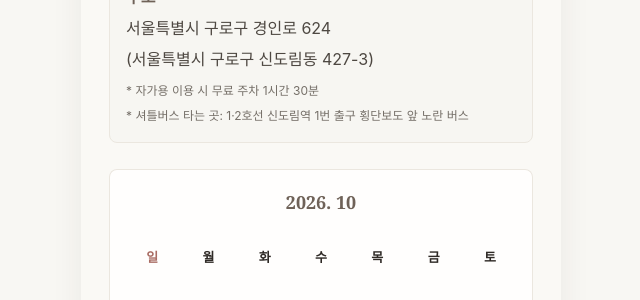
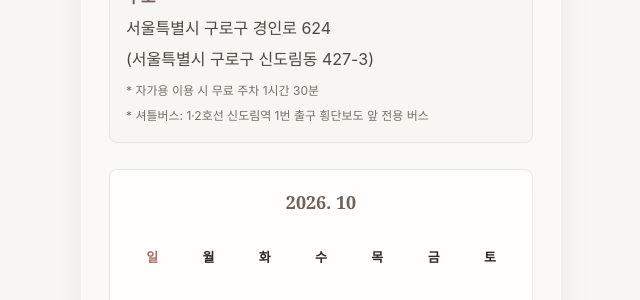
Before and after one commit to qnfnwkd/qnfnwkd.github.io, a Jekyll site: the page wedding-invitation/index.html, which Jekyll copies as it is, in a window 1280 px wide and 900 px high, scrolled down 1542 px. Shown: the part 152-452 px from the top of the window, without its empty margins (319-959 px from the left). Built offline with Jekyll 4.4.1, drawn with Linux system fonts in a browser that asks for light colours; a script that is not in the unit is left out.

Commit message:
Update index.html

```diff
--- a/wedding-invitation/index.html
+++ b/wedding-invitation/index.html
@@ -74,7 +74,7 @@
             <dd>서울특별시 구로구 경인로 624</dd>
             <dd>(서울특별시 구로구 신도림동 427-3)</dd>
             <dd class="notice-text">* 자가용 이용 시 무료 주차 1시간 30분</dd>
-            <dd class="shuttle-notice">* 셔틀버스 타는 곳: 1·2호선 신도림역 1번 출구 횡단보도 앞 노란 버스</dd>
+            <dd class="shuttle-notice">* 셔틀버스: 1·2호선 신도림역 1번 출구 횡단보도 앞 전용 버스</dd>
           </div>
         </dl>
         <div class="wedding-calendar" aria-label="2026년 10월 달력">
```
